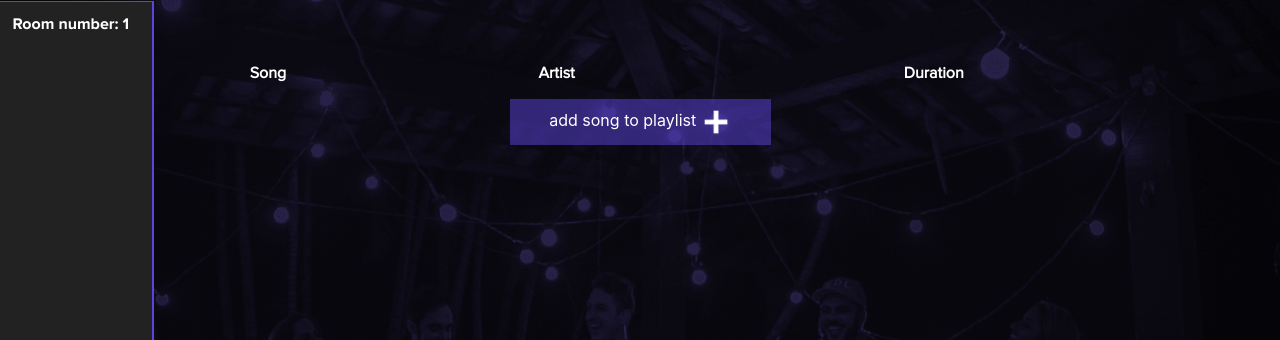
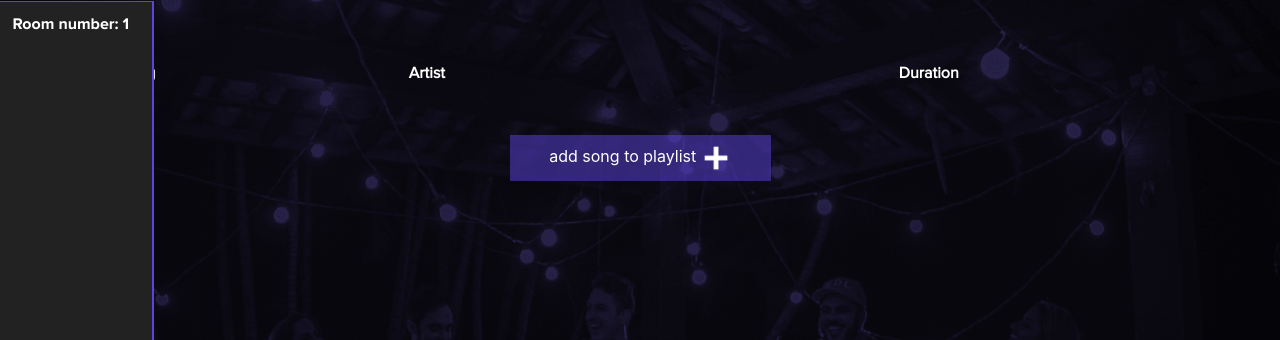
Before and after one commit to jessekommandeur/spotiwy, a Flask app: page /room in a window 1280 px wide. Shown: the part 80-420 px from the top of the page. Run offline with Flask 2, Linux system fonts and the light colour scheme; a user stored in the database is signed in; data comes from the database, SQL or seed files in the repository; both versions use the stored data as it was after the commit; lists and menus that the app fills with data are empty; some libraries are stand-ins or nearby versions.

Commit message:
final touch

```diff
--- a/application.py
+++ b/application.py
@@ -62,6 +62,13 @@
     """Help page for users"""
 
     return render_template("help.html")
+
+@app.route("/terms")
+def terms():
+
+    """displays terms & conditions"""
+
+    return render_template("terms.html")
 
 
 #### NOG COMMENTS DOOR JORIS ########################################################################################
@@ -441,8 +448,9 @@
 
     # Insert every song into history table
     for song2 in songs:
-        db.execute("INSERT INTO history(song, artist, duration, roomname, userid) VALUES(:song, :artist, :duration, :roomnumber, :userid)",
-                song = song2["song"], artist = song2["artist"], duration = song2["duration"], roomnumber = session["roomnumber"], userid = session["userid"])
+        db.execute("INSERT INTO history(song, artist, duration, roomname, userid, liked) VALUES(:song, :artist, :duration, :roomnumber, :userid, :liked)",
+                song = song2["song"], artist = song2["artist"], duration = song2["duration"], roomnumber = session["roomnumber"], userid = session["userid"],
+                liked = song2["likes"])
 
     # Deletes room from database
     db.execute("DELETE FROM rooms WHERE roomnumber = :roomnumber", roomnumber = session["roomnumber"])
@@ -525,13 +533,6 @@
 
     return {'songs':songs}
 
-@app.route("/terms")
-def terms():
-
-    """displays terms & conditions"""
-
-    return render_template("terms.html")
-
 
 @app.route("/bin", methods=["GET"])
 @login_required
--- a/helpers.py
+++ b/helpers.py
@@ -109,7 +109,7 @@
     """Collects information about existing rooms"""
 
     # Retrieve history from database
-    songinfo = db.execute("SELECT song, artist, duration, roomname FROM history")
+    songinfo = db.execute("SELECT song, artist, duration, roomname, liked FROM history")
     roomdict = {}
 
     # Create dict with history per room
--- a/static/styles.css
+++ b/static/styles.css
@@ -185,9 +185,8 @@
     width:100%;
     height: 50px;
     color: white;
-    text-align: center;
+    text-align: left;
     font-family: "CustomFont", "Proxima Nova Rg";
-    margin-left: 5px;
     padding: 10px;
 }
 
@@ -391,16 +390,6 @@
     background-color: #5C44DE ;
 }
 
-
-.playlist{
-    width:100%;
-    height: 50px;
-    color: white;
-    text-align: center;
-    font-family: "CustomFont", "Proxima Nova Rg";
-    margin-left: 5px;
-}
-
 .button {
     background-repeat:no-repeat;
     border: none;
--- a/templates/room.html
+++ b/templates/room.html
@@ -28,7 +28,7 @@
             <tr>
                <th><b>Song</b></th>
                <th><b>Artist</b></th>
-               <th><b>Duration</b></th>
+               <th style="text-align: center;"><b>Duration</b></th>
             </tr>
 
       {% for element in playlist %}
@@ -36,7 +36,7 @@
             <tr class="tablerow"  id="{{element['songid']}}" height="50px">
                <td class="tableitem">{{element["song"]}}</td>
                <td class="tableitem">{{element["artist"]}}</td>
-               <td class="tableitem">{{element["duration"]}}</td>
+               <td class="tableitem" style="text-align: center;">{{element["duration"]}}</td>
                <td class="tableitem" style="text-align:right;width:30px;"><img onclick="like('{{element['songid']}}')" width="30px" height="30px" src="static/like.png" onmouseover="this.src='static/liked.png';" onmouseout="this.src='static/like.png';"></td>
                <td class="tableitem" id="{{element['songid']}}">{{element["likes"]}}</td>
 
@@ -53,9 +53,9 @@
       </table>
       <script>
             function like(songid) {
-            //    $.get('/like' ,{'songid' : songid}, function(newlikes) {
-            //       document.getElementById(songid).innerHTML = newlikes['likes'];
-            // });
+               $.get('/like' ,{'songid' : songid}, function(newlikes) {
+                  document.getElementById(songid).innerHTML = newlikes['likes'];
+            });
             }
 
             function removesong(songid){
@@ -65,9 +65,9 @@
                });
             };
       </script>
+      <p style="height: 20px;"></p>
       <form action="/add" method="get">
          <button class="addbutton roombutton_hover" type="submit">add song to playlist  <img src="static/add.png" width="30px" height="30px"></button>
       </form>
 
-
    {% endblock %}
--- a/templates/terms.html
+++ b/templates/terms.html
@@ -29,7 +29,7 @@
            The Company has no control over, and assumes no responsibility for, the content, privacy policies, or practices of any third party web sites or services. You further acknowledge and agree that the Company shall not be responsible or liable, directly or indirectly, for any damage or loss caused or alleged to be caused by or in connection with the use of or reliance on any such content, goods or services available on or through any such web sites or services.
            We strongly advise You to read the terms and conditions and privacy policies of any third-party web sites or services that You visit.
            <br><br>Termination:
-           We may terminate or sowieso dat niemand dit gaat lezen suspend Your access immediately, without prior notice or liability, for any reason whatsoever, including without limitation if You breach these Terms and Conditions.
+           We may terminate or suspend Your access immediately, without prior notice or liability, for any reason whatsoever, including without limitation if You breach these Terms and Conditions.
            Upon termination, Your right to use the Service will cease immediately.
            <br><br>Limitation of Liability:
            Notwithstanding any damages that You might incur, the entire liability of the Company and any of its suppliers under any provision of this Terms and Your exclusive remedy for all of the foregoing shall be limited to the amount actually paid by You through the Service or 100 USD if You haven't purchased anything through the Service.
```
Also changed, not shown: templates/playlist.html (+5 -3 lines), spotiwy.db, 1 other file.
